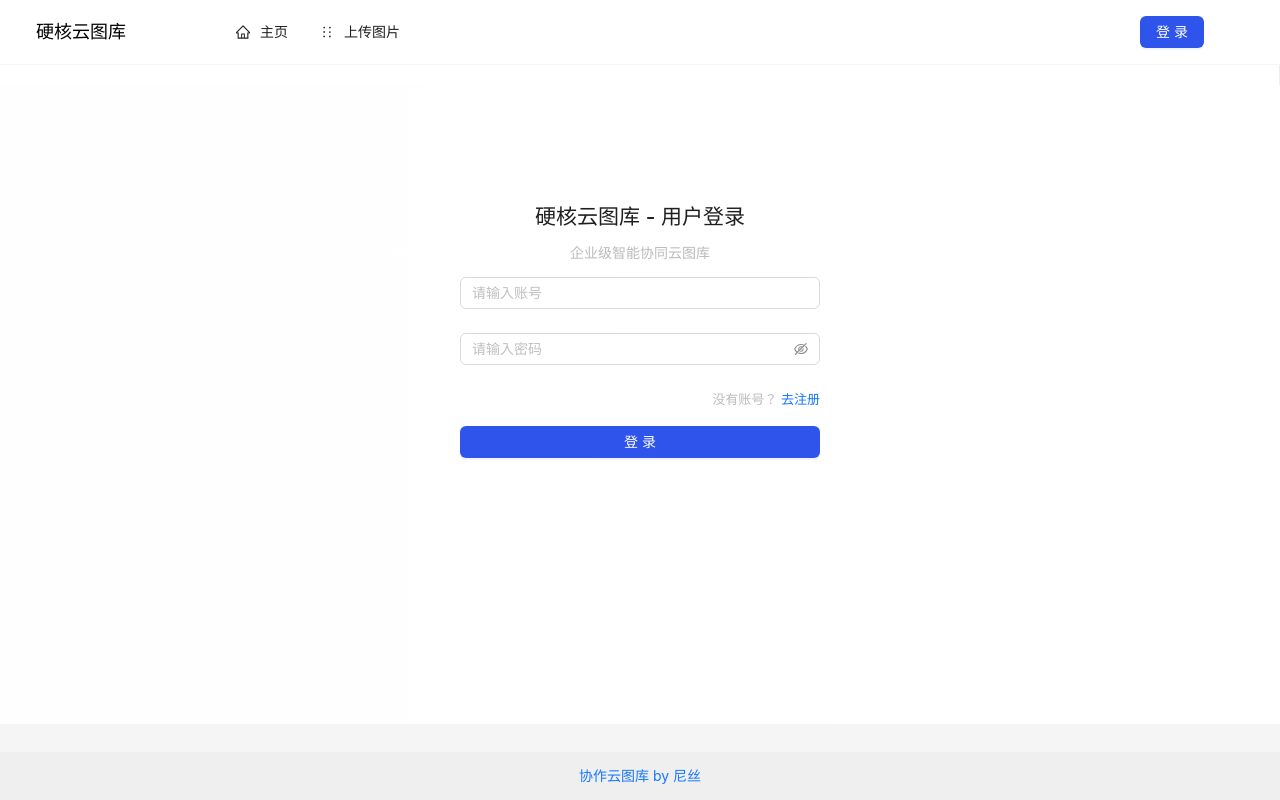
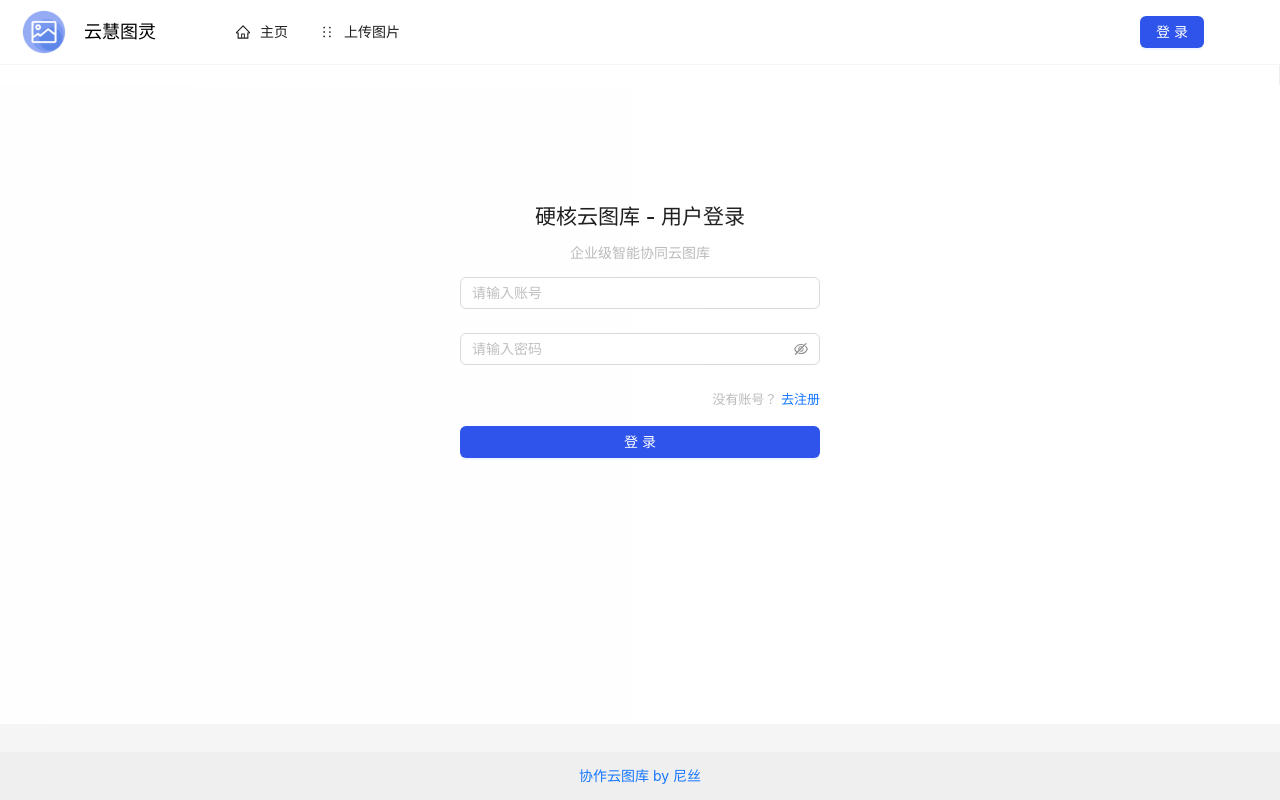
Before and after one commit to WException/picture, a Vue app in the folder picture-ui/: page /user/login in a window 1280 px wide. Built offline with nearby package versions, Linux system fonts and the light colour scheme; the HTML template or start-up script is replaced by a standard one.

Commit message:
fix(picture/img): 前端更换logo

```diff
--- a/picture-ui/src/components/GlobalHeader.vue
+++ b/picture-ui/src/components/GlobalHeader.vue
@@ -4,8 +4,8 @@
       <a-col flex="200px">
         <RouterLink to="/">
           <div class="title-bar">
-<!--            <img class="logo" src="../assets/logo.png" alt="logo" />-->
-            <div class="title">硬核云图库</div>
+            <img class="logo" src="../assets/logo.png" alt="logo" />
+            <div class="title">云慧图灵</div>
           </div>
         </RouterLink>
       </a-col>
```
Also changed, not shown: picture-ui/src/assets/logo.png, 1 other file (tests, documents, lock files or other folders).
